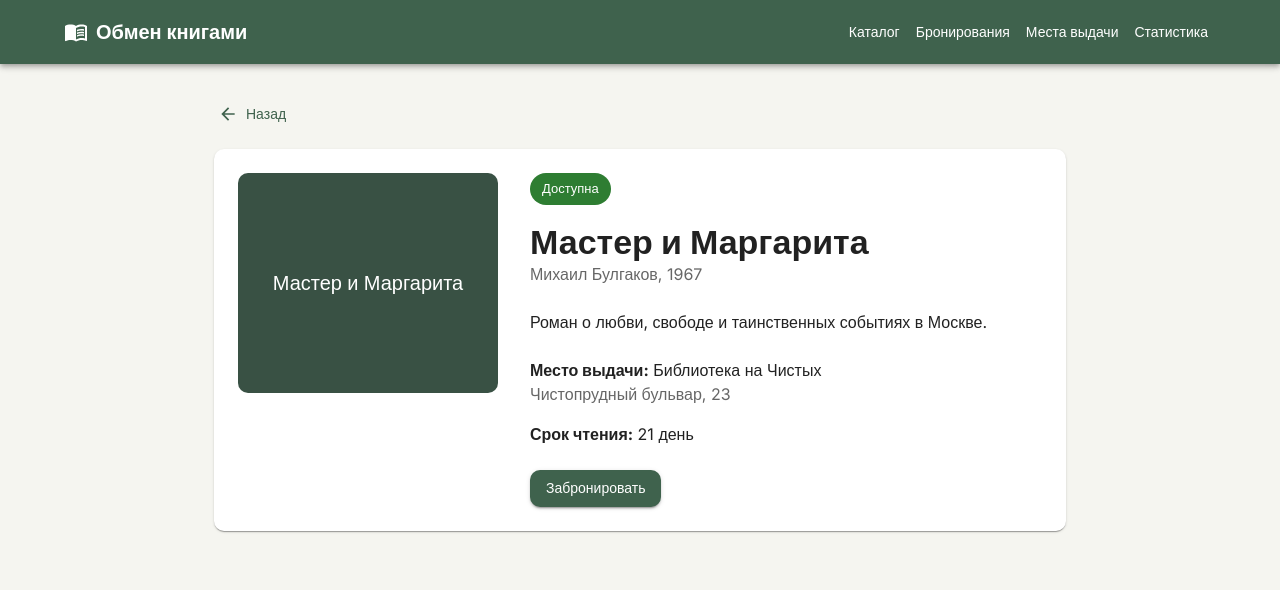
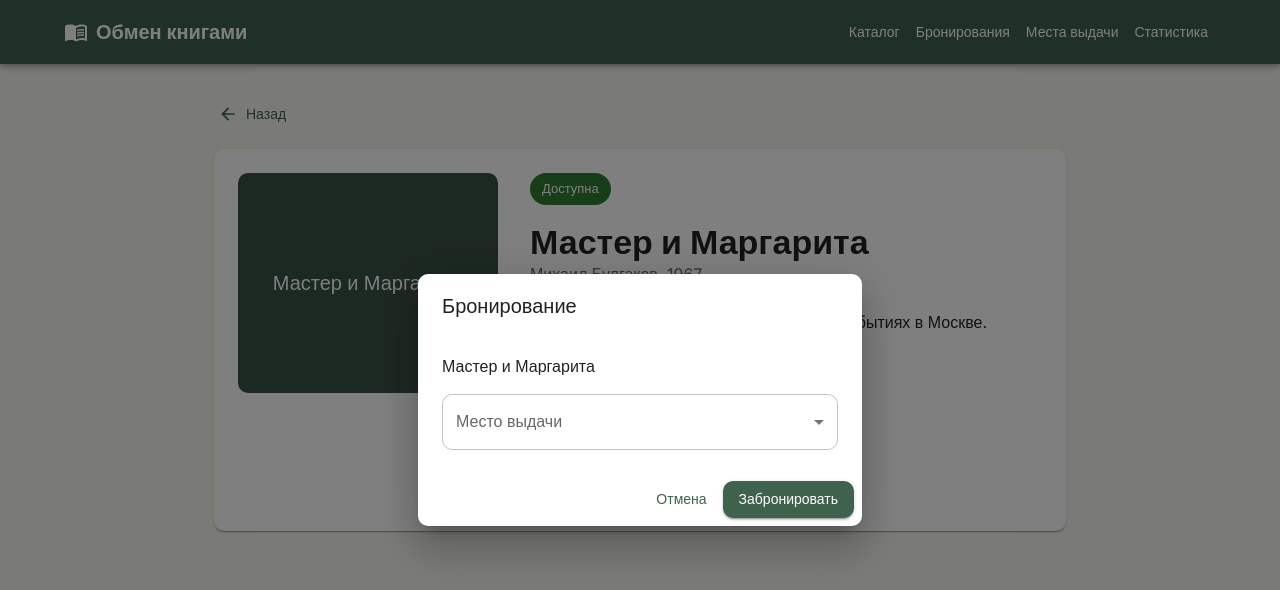
Before and after one commit to Alnoerr/booking, a React (Vite) app in the folder frontend/: page /catalog/1 in a window 1280 px wide. Both pictures are taken after a click on the button "Забронировать". Shown: the top 590 px of the page. Built offline with nearby package versions, Linux system fonts and the light colour scheme; a web font is replaced by a local one.

Commit message:
Форма бронирования

```diff
--- /dev/null
+++ b/frontend/src/features/book-booking/BookingDialog.tsx
@@ -0,0 +1,73 @@
+import { useState } from 'react'
+import {
+  Button,
+  Dialog,
+  DialogActions,
+  DialogContent,
+  DialogTitle,
+  FormControl,
+  FormHelperText,
+  InputLabel,
+  MenuItem,
+  Select,
+} from '@mui/material'
+import { locations } from '../../entities/book/demoData'
+
+interface Props {
+  open: boolean
+  bookTitle: string
+  onClose: () => void
+  onBooked: () => void
+}
+
+export function BookingDialog({ open, bookTitle, onClose, onBooked }: Props) {
+  const [locationId, setLocationId] = useState('')
+  const [error, setError] = useState('')
+  const [loading, setLoading] = useState(false)
+
+  function submit() {
+    if (!locationId) {
+      setError('Выберите место выдачи')
+      return
+    }
+
+    setLoading(true)
+    setTimeout(() => {
+      setLoading(false)
+      setLocationId('')
+      setError('')
+      onBooked()
+    }, 500)
+  }
+
+  return (
+    <Dialog open={open} onClose={onClose} fullWidth maxWidth="xs">
+      <DialogTitle>Бронирование</DialogTitle>
+      <DialogContent>
+        <p>{bookTitle}</p>
+        <FormControl fullWidth error={Boolean(error)}>
+          <InputLabel>Место выдачи</InputLabel>
+          <Select
+            value={locationId}
+            label="Место выдачи"
+            onChange={(event) => {
+              setLocationId(event.target.value)
+              setError('')
+            }}
+          >
+            {locations.map((location) => (
+              <MenuItem key={location.id} value={location.id}>{location.name}</MenuItem>
+            ))}
+          </Select>
+          <FormHelperText>{error}</FormHelperText>
+        </FormControl>
+      </DialogContent>
+      <DialogActions>
+        <Button onClick={onClose}>Отмена</Button>
+        <Button onClick={submit} variant="contained" disabled={loading}>
+          {loading ? 'Сохранение...' : 'Забронировать'}
+        </Button>
+      </DialogActions>
+    </Dialog>
+  )
+}
--- a/frontend/src/pages/BookDetailsPage.tsx
+++ b/frontend/src/pages/BookDetailsPage.tsx
@@ -1,16 +1,21 @@
+import { useState } from 'react'
 import ArrowBackIcon from '@mui/icons-material/ArrowBack'
-import { Box, Button, Chip, Container, Paper, Typography } from '@mui/material'
+import { Box, Button, Chip, Container, Paper, Snackbar, Typography } from '@mui/material'
 import { Link, useParams } from 'react-router-dom'
 import { BookCover } from '../entities/book/BookCover'
 import { books, locations } from '../entities/book/demoData'
+import { BookingDialog } from '../features/book-booking/BookingDialog'
 
 export function BookDetailsPage() {
   const { bookId } = useParams()
   const book = books.find((item) => item.id === Number(bookId)) ?? books[0]
   const location = locations.find((item) => item.id === book.locationId)
+  const [dialogOpen, setDialogOpen] = useState(false)
+  const [booked, setBooked] = useState(false)
+  const [messageOpen, setMessageOpen] = useState(false)
 
   return (
-    <Container component="main" maxWidth="md" sx={{ py: 4 }}>
+    <Container component="main" maxWidth="md" className="page" sx={{ py: 4 }}>
       <Button component={Link} to="/catalog" startIcon={<ArrowBackIcon />}>Назад</Button>
       <Paper sx={{ mt: 2, p: 3 }}>
         <Box sx={{ display: 'grid', gridTemplateColumns: { xs: '1fr', sm: '260px 1fr' }, gap: 4 }}>
@@ -23,10 +28,23 @@ export function BookDetailsPage() {
             <Typography sx={{ mt: 3 }}><b>Место выдачи:</b> {location?.name}</Typography>
             <Typography color="text.secondary">{location?.address}</Typography>
             <Typography sx={{ mt: 2 }}><b>Срок чтения:</b> 21 день</Typography>
-            <Button variant="contained" disabled={!book.available} sx={{ mt: 3 }}>Забронировать</Button>
+            <Button variant="contained" disabled={!book.available || booked} onClick={() => setDialogOpen(true)} sx={{ mt: 3 }}>
+              {booked ? 'Забронировано' : 'Забронировать'}
+            </Button>
           </Box>
         </Box>
       </Paper>
+      <BookingDialog
+        open={dialogOpen}
+        bookTitle={book.title}
+        onClose={() => setDialogOpen(false)}
+        onBooked={() => {
+          setDialogOpen(false)
+          setBooked(true)
+          setMessageOpen(true)
+        }}
+      />
+      <Snackbar open={messageOpen} autoHideDuration={2500} message="Книга забронирована" onClose={() => setMessageOpen(false)} />
     </Container>
   )
 }
--- a/frontend/src/pages/CatalogPage.tsx
+++ b/frontend/src/pages/CatalogPage.tsx
@@ -1,24 +1,35 @@
-import { useState } from 'react'
-import { Alert, Box, Container, Typography } from '@mui/material'
+import { useEffect, useState } from 'react'
+import { Alert, Box, CircularProgress, Container, Typography } from '@mui/material'
 import { BookCard } from '../entities/book/BookCard'
 import { books } from '../entities/book/demoData'
 import { BookSearch } from '../features/book-search/BookSearch'
 
 export function CatalogPage() {
   const [search, setSearch] = useState('')
+  const [loading, setLoading] = useState(true)
+  const [error] = useState('')
   const query = search.toLowerCase()
   const filteredBooks = books.filter((book) =>
     `${book.title} ${book.author} ${book.genre}`.toLowerCase().includes(query),
   )
 
+  useEffect(() => {
+    const timer = setTimeout(() => setLoading(false), 300)
+    return () => clearTimeout(timer)
+  }, [])
+
   return (
-    <Container component="main" maxWidth="lg" sx={{ py: 4 }}>
+    <Container component="main" maxWidth="lg" className="page" sx={{ py: 4 }}>
       <Typography variant="h4">Каталог книг</Typography>
       <Typography color="text.secondary" sx={{ mt: 1 }}>Найдите книгу и забронируйте её.</Typography>
 
       <BookSearch value={search} onChange={setSearch} />
 
-      {filteredBooks.length === 0 ? (
+      {loading ? (
+        <CircularProgress />
+      ) : error ? (
+        <Alert severity="error">{error}</Alert>
+      ) : filteredBooks.length === 0 ? (
         <Alert severity="info">Книги не найдены</Alert>
       ) : (
         <Box sx={{ display: 'grid', gridTemplateColumns: { xs: '1fr', sm: 'repeat(2, 1fr)', md: 'repeat(3, 1fr)' }, gap: 3 }}>
--- a/frontend/src/pages/LocationsPage.tsx
+++ b/frontend/src/pages/LocationsPage.tsx
@@ -4,7 +4,7 @@ import { locations } from '../entities/book/demoData'
 
 export function LocationsPage() {
   return (
-    <Container component="main" maxWidth="md" sx={{ py: 4 }}>
+    <Container component="main" maxWidth="md" className="page" sx={{ py: 4 }}>
       <Typography variant="h4">Места выдачи</Typography>
       <Typography color="text.secondary" sx={{ mt: 1, mb: 3 }}>Здесь можно получить или вернуть книгу.</Typography>
       <Stack spacing={2}>
--- a/frontend/src/pages/ReservationsPage.tsx
+++ b/frontend/src/pages/ReservationsPage.tsx
@@ -6,7 +6,7 @@ export function ReservationsPage() {
   const location = locations.find((item) => item.id === book.locationId)
 
   return (
-    <Container component="main" maxWidth="md" sx={{ py: 4 }}>
+    <Container component="main" maxWidth="md" className="page" sx={{ py: 4 }}>
       <Typography variant="h4">Мои бронирования</Typography>
       <Typography color="text.secondary" sx={{ mt: 1, mb: 3 }}>Текущие и завершённые бронирования.</Typography>
       <Card>
--- a/frontend/src/pages/StatisticsPage.tsx
+++ b/frontend/src/pages/StatisticsPage.tsx
@@ -8,7 +8,7 @@ const metrics = [
 
 export function StatisticsPage() {
   return (
-    <Container component="main" maxWidth="md" sx={{ py: 4 }}>
+    <Container component="main" maxWidth="md" className="page" sx={{ py: 4 }}>
       <Typography variant="h4">Статистика</Typography>
       <Typography color="text.secondary" sx={{ mt: 1, mb: 3 }}>Простая статистика сервиса.</Typography>
       <Box sx={{ display: 'grid', gridTemplateColumns: { xs: '1fr', sm: 'repeat(3, 1fr)' }, gap: 2 }}>
--- a/frontend/src/styles.css
+++ b/frontend/src/styles.css
@@ -1,3 +1,10 @@
 * { box-sizing: border-box; }
 body { margin: 0; min-width: 320px; min-height: 100vh; }
 a { color: inherit; text-decoration: none; }
+
+@keyframes fade-in {
+  from { opacity: 0; }
+  to { opacity: 1; }
+}
+
+.page { animation: fade-in 300ms; }
```
Also changed, not shown: 1 other file (tests, documents, lock files or other folders).
